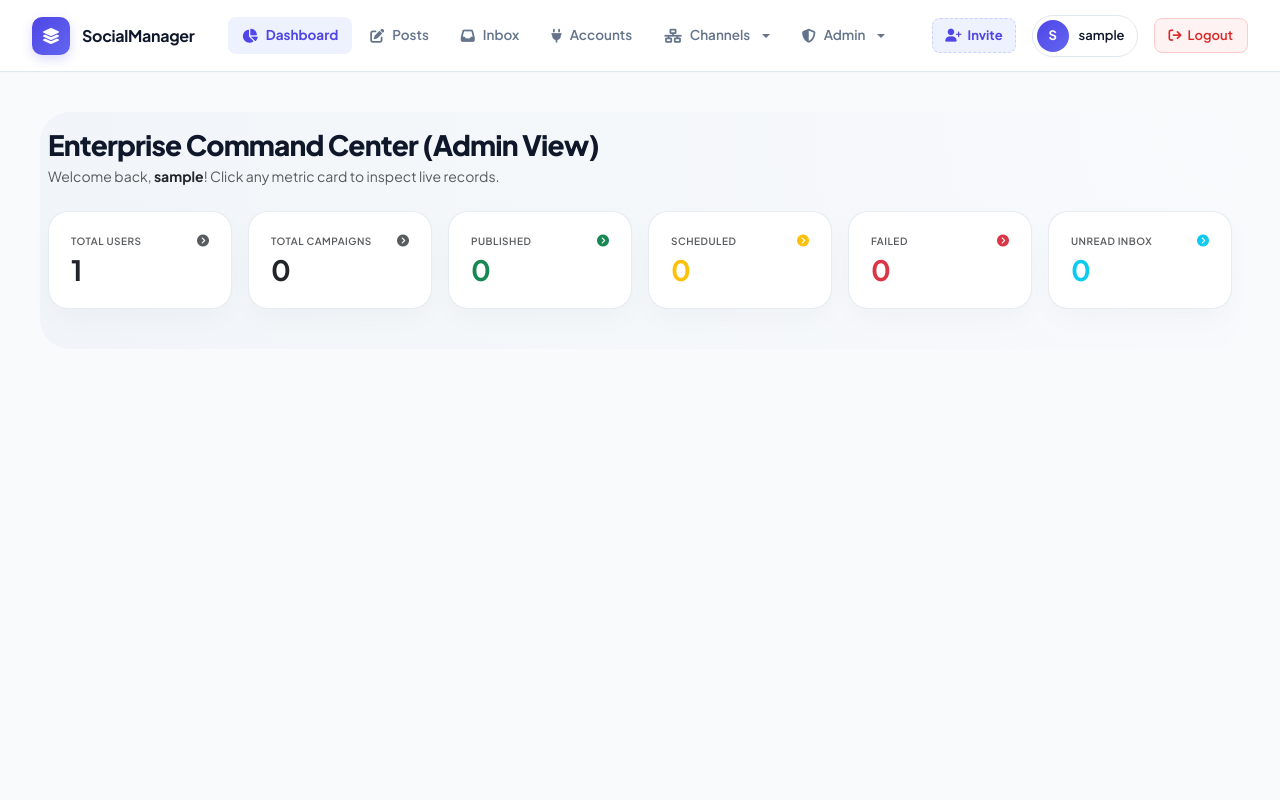
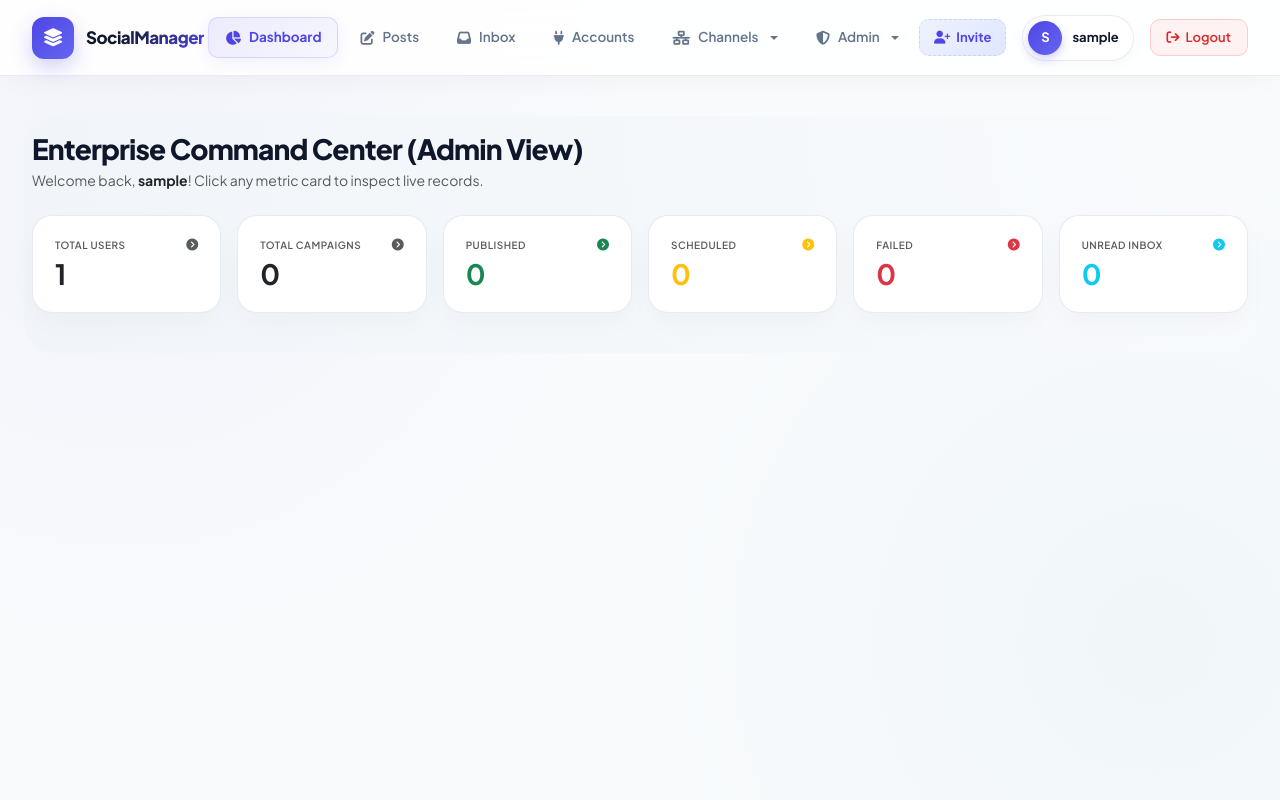
Before and after one commit to nawabsakib5/Social-Media-Manager, a Django app: page /posts/dashboard/ in a window 1280 px wide. Run offline with Django 5.2, Linux system fonts and the light colour scheme; the visitor is signed in with stand-in values (Sample User, id 1); data comes from the database, SQL or seed files in the repository; data that the repository does not hold is empty; parts of the project's set-up code (start-up, migrations or seed data) failed here and were passed over; some libraries are stand-ins or nearby versions.

Commit message:
Template redesign

```diff
--- a/posts/templates/posts/dashboard.html
+++ b/posts/templates/posts/dashboard.html
@@ -291,9 +291,11 @@
         document.getElementById('detailedItemSection').classList.add('d-none');
     }
 
-    // প্রতি ১০ সেকেন্ড পরপর রিয়েল-টাইম ডাটা ফেচ করার জন্য রুট পাথ সরাসরি ব্যবহার করা হলো
+    // জ্যাঙ্গোর নিজস্ব url ট্যাগ ব্যবহার করে রিয়েল-টাইম ডাটা ফেচ করার সঠিক পাথ তৈরি করা হলো
+    const liveStatsUrl = "{% url 'dashboard_live_stats' %}";
+
     function pollUnreadInboxMessages() {
-        fetch("/posts/dashboard/live-stats/", {
+        fetch(liveStatsUrl, {
             headers: {
                 'X-Requested-With': 'XMLHttpRequest'
             }
--- a/templates/base.html
+++ b/templates/base.html
@@ -14,13 +14,14 @@
         :root {
             --primary-brand: #4f46e5;
             --primary-gradient: linear-gradient(135deg, #4f46e5 0%, #6366f1 100%);
-            --primary-glow: rgba(79, 70, 229, 0.2);
-            --topbar-bg: rgba(255, 255, 255, 0.92);
+            --secondary-gradient: linear-gradient(135deg, #0d9488 0%, #14b8a6 100%);
+            --primary-glow: rgba(79, 70, 229, 0.25);
+            --topbar-bg: rgba(255, 255, 255, 0.85);
             --body-bg: #f8fafc;
-            --card-bg: #ffffff;
+            --card-bg: rgba(255, 255, 255, 0.95);
             --text-main: #0f172a;
             --text-muted: #64748b;
-            --border-subtle: #e2e8f0;
+            --border-subtle: rgba(226, 232, 240, 0.8);
         }
 
         * {
@@ -30,6 +31,8 @@
 
         body {
             background-color: var(--body-bg);
+            background-image: radial-gradient(circle at 10% 20%, rgba(79, 70, 229, 0.03) 0%, transparent 40%),
+                              radial-gradient(circle at 90% 80%, rgba(13, 148, 136, 0.03) 0%, transparent 40%);
             color: var(--text-main);
             margin: 0;
             overflow-x: hidden;
@@ -42,12 +45,12 @@
         ::-webkit-scrollbar-thumb { background: #cbd5e1; border-radius: 10px; }
         ::-webkit-scrollbar-thumb:hover { background: #94a3b8; }
 
-        /* ── Enterprise Top Navigation Bar ── */
+        /* ── 10x Enterprise Top Navigation Bar (Glassmorphism & 3D Depth) ── */
         .enterprise-navbar {
             background: var(--topbar-bg);
-            backdrop-filter: blur(16px);
-            -webkit-backdrop-filter: blur(16px);
-            height: 72px;
+            backdrop-filter: blur(20px);
+            -webkit-backdrop-filter: blur(20px);
+            height: 76px;
             padding: 0 32px;
             display: flex;
             align-items: center;
@@ -56,7 +59,8 @@
             position: sticky;
             top: 0;
             z-index: 1000;
-            box-shadow: 0 1px 3px 0 rgba(0, 0, 0, 0.02), 0 1px 2px -1px rgba(0, 0, 0, 0.02);
+            box-shadow: 0 10px 30px -10px rgba(15, 23, 42, 0.05);
+            transform-style: preserve-3d;
         }
 
         .brand-container {
@@ -65,127 +69,159 @@
             gap: 12px;
             text-decoration: none;
             color: var(--text-main);
+            perspective: 1000px;
         }
 
         .brand-logo-box {
-            width: 38px;
-            height: 38px;
+            width: 42px;
+            height: 42px;
             background: var(--primary-gradient);
-            border-radius: 10px;
+            border-radius: 12px;
             display: flex;
             align-items: center;
             justify-content: center;
             color: #ffffff;
-            font-size: 16px;
-            box-shadow: 0 4px 12px var(--primary-glow);
-            transition: transform 0.25s ease;
+            font-size: 18px;
+            box-shadow: 0 8px 20px var(--primary-glow);
+            transition: all 0.4s cubic-bezier(0.175, 0.885, 0.32, 1.275);
         }
 
         .brand-container:hover .brand-logo-box {
-            transform: scale(1.05);
+            transform: translateY(-3px) rotate(8deg) scale(1.08);
+            box-shadow: 0 12px 25px var(--primary-glow);
         }
 
         .brand-title {
-            font-size: 16px;
-            font-weight: 700;
-            letter-spacing: -0.3px;
+            font-size: 17px;
+            font-weight: 800;
+            letter-spacing: -0.5px;
+            background: linear-gradient(135deg, #0f172a 30%, #4f46e5 100%);
+            -webkit-background-clip: text;
+            -webkit-text-fill-color: transparent;
         }
 
         .nav-items-group {
             display: flex;
             align-items: center;
-            gap: 4px;
+            gap: 6px;
         }
 
+        /* 3D Micro-Interaction for Nav Items */
         .nav-item-link {
             display: flex;
             align-items: center;
             gap: 8px;
-            padding: 8px 14px;
-            border-radius: 8px;
+            padding: 9px 16px;
+            border-radius: 10px;
             color: var(--text-muted);
             text-decoration: none;
             font-size: 13.5px;
             font-weight: 600;
-            transition: all 0.2s ease;
+            transition: all 0.3s cubic-bezier(0.165, 0.84, 0.44, 1);
+            position: relative;
+            overflow: hidden;
         }
 
         .nav-item-link i {
             font-size: 14px;
+            transition: transform 0.3s ease;
         }
 
         .nav-item-link:hover {
             background-color: #f1f5f9;
             color: var(--primary-brand);
+            transform: translateY(-2px);
+            box-shadow: 0 4px 12px rgba(0, 0, 0, 0.03);
+        }
+
+        .nav-item-link:hover i {
+            transform: scale(1.2);
         }
 
         .nav-item-link.active {
-            background-color: #eef2ff;
+            background: linear-gradient(135deg, rgba(79, 70, 229, 0.1), rgba(99, 102, 241, 0.05));
             color: var(--primary-brand);
             font-weight: 700;
+            border: 1px solid rgba(79, 70, 229, 0.15);
+            box-shadow: 0 4px 15px rgba(79, 70, 229, 0.08);
         }
 
-        /* Special Quick Invite Button in Nav */
+        /* Special Quick Invite Button in Nav with 3D Depth */
         .btn-nav-invite {
-            background: #eef2ff;
+            background: linear-gradient(135deg, #eef2ff, #e0e7ff);
             color: var(--primary-brand);
             border: 1.5px dashed #c7d2fe;
-            border-radius: 8px;
-            padding: 7px 12px;
+            border-radius: 10px;
+            padding: 8px 14px;
             font-size: 13px;
             font-weight: 700;
             display: flex;
             align-items: center;
             gap: 6px;
             text-decoration: none;
-            transition: all 0.2s ease;
+            transition: all 0.3s cubic-bezier(0.175, 0.885, 0.32, 1.275);
         }
 
         .btn-nav-invite:hover {
-            background: var(--primary-brand);
+            background: var(--primary-gradient);
             color: #ffffff;
-            border-color: var(--primary-brand);
-            box-shadow: 0 4px 12px var(--primary-glow);
+            border-color: transparent;
+            transform: translateY(-3px);
+            box-shadow: 0 8px 20px var(--primary-glow);
         }
 
-        /* Dropdown Styling */
+        /* Dropdown Styling with 3D Pop Effect */
         .dropdown-menu {
-            border-radius: 12px;
+            border-radius: 16px;
             border: 1px solid var(--border-subtle);
-            box-shadow: 0 10px 25px -5px rgba(0, 0, 0, 0.08), 0 8px 10px -6px rgba(0, 0, 0, 0.05);
-            padding: 6px;
-            background: #ffffff;
+            box-shadow: 0 20px 40px -10px rgba(15, 23, 42, 0.1), 0 10px 20px -5px rgba(0, 0, 0, 0.04);
+            padding: 8px;
+            background: rgba(255, 255, 255, 0.98);
+            backdrop-filter: blur(20px);
+            animation: dropdownPop 0.25s cubic-bezier(0.165, 0.84, 0.44, 1) forwards;
+        }
+
+        @keyframes dropdownPop {
+            0% { opacity: 0; transform: translateY(10px) scale(0.95); }
+            100% { opacity: 1; transform: translateY(0) scale(1); }
         }
 
         .dropdown-item {
-            border-radius: 8px;
-            padding: 8px 12px;
+            border-radius: 10px;
+            padding: 9px 12px;
             font-size: 13px;
             font-weight: 500;
             color: var(--text-muted);
-            transition: all 0.15s ease;
+            transition: all 0.2s ease;
         }
 
         .dropdown-item:hover {
             background-color: #f8fafc;
             color: var(--primary-brand);
+            transform: translateX(4px);
         }
 
-        /* User Profile Pill */
+        /* User Profile Pill with 3D Shadow */
         .user-profile-pill {
             display: flex;
             align-items: center;
             gap: 10px;
             background: #ffffff;
-            padding: 4px 12px 4px 4px;
-            border-radius: 30px;
+            padding: 5px 14px 5px 5px;
+            border-radius: 35px;
             border: 1px solid var(--border-subtle);
-            box-shadow: 0 1px 2px rgba(0,0,0,0.02);
+            box-shadow: 0 4px 12px rgba(15, 23, 42, 0.03);
+            transition: all 0.3s ease;
+        }
+
+        .user-profile-pill:hover {
+            border-color: #cbd5e1;
+            box-shadow: 0 6px 15px rgba(15, 23, 42, 0.06);
         }
 
         .user-avatar-circle {
-            width: 32px;
-            height: 32px;
+            width: 34px;
+            height: 34px;
             background: var(--primary-gradient);
             border-radius: 50%;
             display: flex;
@@ -194,18 +230,19 @@
             color: #ffffff;
             font-size: 13px;
             font-weight: 700;
+            box-shadow: 0 4px 10px var(--primary-glow);
         }
 
         .btn-logout-enterprise {
             font-size: 13px;
             font-weight: 600;
-            padding: 7px 14px;
-            border-radius: 8px;
+            padding: 8px 16px;
+            border-radius: 10px;
             border: 1px solid #fecaca;
             color: #dc2626;
             background: #fef2f2;
             text-decoration: none;
-            transition: all 0.2s ease;
+            transition: all 0.3s cubic-bezier(0.175, 0.885, 0.32, 1.275);
             display: flex;
             align-items: center;
             gap: 6px;
@@ -222,27 +261,29 @@
             padding: 40px 24px;
             display: flex;
             justify-content: center;
-            min-height: calc(100vh - 72px);
+            min-height: calc(100vh - 76px);
         }
 
         .workspace-inner {
-            max-width: 1200px;
+            max-width: 1240px;
             width: 100%;
         }
 
-        /* Alerts */
+        /* Alerts with 3D Glass Styling */
         .alert {
-            border-radius: 10px;
+            border-radius: 14px;
             border: 1px solid transparent;
             font-size: 13.5px;
-            padding: 12px 18px;
+            padding: 14px 20px;
+            box-shadow: 0 10px 25px -5px rgba(15, 23, 42, 0.04);
+            backdrop-filter: blur(10px);
         }
-        .alert-info    { background: #eff6ff; color: #1e40af; border-color: #dbeafe; }
-        .alert-success { background: #f0fdf4; color: #166534; border-color: #dcfce7; }
-        .alert-warning { background: #fffbeb; color: #92400e; border-color: #fef3c7; }
-        .alert-danger  { background: #fef2f2; color: #991b1b; border-color: #fee2e2; }
+        .alert-info    { background: rgba(239, 246, 255, 0.9); color: #1e40af; border-color: #dbeafe; }
+        .alert-success { background: rgba(240, 253, 244, 0.9); color: #166534; border-color: #dcfce7; }
+        .alert-warning { background: rgba(255, 251, 235, 0.9); color: #92400e; border-color: #fef3c7; }
+        .alert-danger  { background: rgba(254, 242, 242, 0.9); color: #991b1b; border-color: #fee2e2; }
 
-        /* Cinematic Loader */
+        /* Cinematic 3D Loader */
         #enterprise-loader {
             position: fixed;
             inset: 0;
@@ -362,7 +406,7 @@
 
             <div class="user-profile-pill">
                 <div class="user-avatar-circle">{{ user.username|first|upper }}</div>
-                <span class="d-none d-md-inline" style="font-size: 13px; font-weight: 600;">{{ user.username }}</span>
+                <span class="d-none d-md-inline" style="font-size: 13px; font-weight: 700;">{{ user.username }}</span>
             </div>
             <a href="#" onclick="document.getElementById('logout-form').submit(); return false;" class="btn-logout-enterprise">
                 <i class="fa-solid fa-arrow-right-from-bracket"></i> <span class="d-none d-lg-inline">Logout</span>
@@ -413,14 +457,14 @@ document.addEventListener('DOMContentLoaded', () => {
         }
     }, 800);
 
-    // Smooth entry transition via GSAP
+    // Smooth cinematic entry transition via GSAP
     try {
         if (typeof gsap !== 'undefined') {
             const tl = gsap.timeline();
-            tl.to('#enterprise-loader', { opacity: 0, duration: 0.3, onComplete: () => {
+            tl.to('#enterprise-loader', { opacity: 0, duration: 0.4, scale: 1.05, ease: 'power2.inOut', onComplete: () => {
                 document.getElementById('enterprise-loader').style.display = 'none';
             }})
-            .to('#main-app-shell', { opacity: 1, duration: 0.4 }, "-=0.1");
+            .to('#main-app-shell', { opacity: 1, duration: 0.5, y: 0, ease: 'power2.out' }, "-=0.2");
         }
     } catch(err) {
         console.error(err);
```
Also changed, not shown: other parts of templates/base.html (+22 -17 lines), 1 other file.
